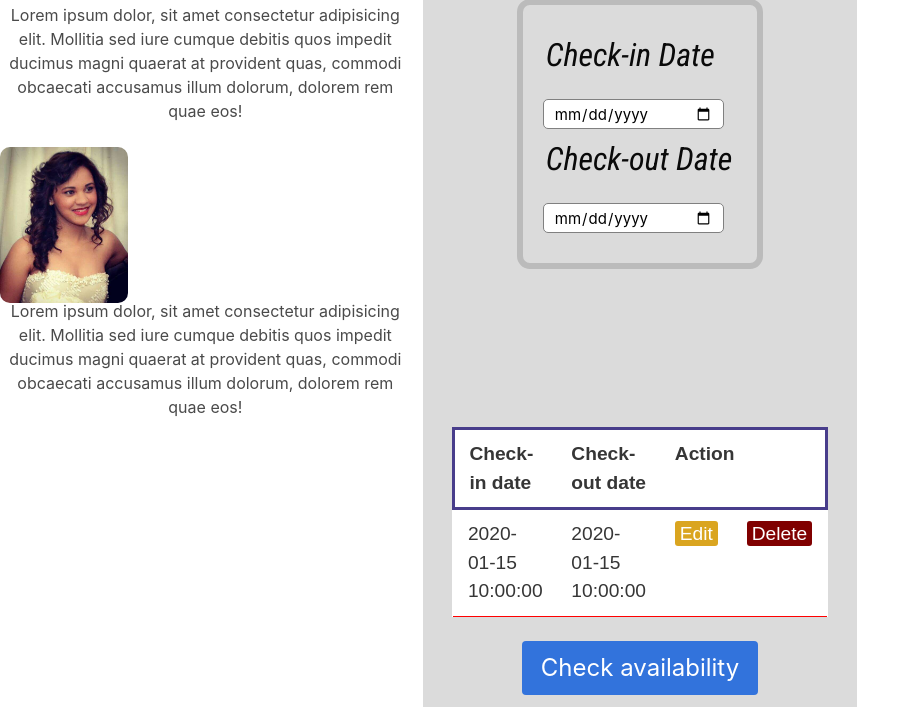
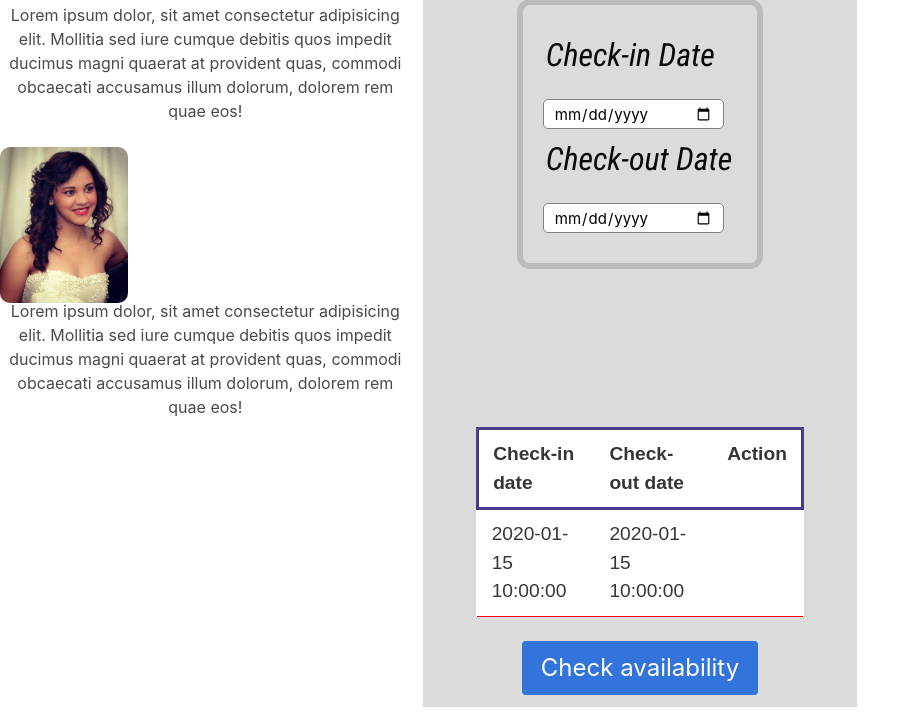
Before and after one commit to urickesau1/hotel_booking_system, a PHP site: page / in a window 1280 px wide. Shown: the part 1732-2451 px from the top of the page, without its empty margins (0-920 px from the left). Run offline with PHP 8.4, Linux system fonts and the light colour scheme; tables that the repository leaves empty or names only in its code hold one stand-in row (values such as "Sample post"); some web fonts are replaced.

```diff
--- a/index.php
+++ b/index.php
@@ -369,10 +369,6 @@ if (isset($_GET['edit'])) {
             <tr>
                 <td><?php echo $row['date_in']; ?></td>
                 <td><?php echo $row['date_out']; ?></td>
-                <!--Edit the selected data on the index page-->
-                <td><a class="edit_btn" href="index.php?edit=<?php echo $row['id']; ?>">Edit</a></td>
-                <!--Delete the selected data from the server and database-->
-                <td><a class="dlt_btn" href="server.php?dlt=<?php echo $row['id']; ?>">Delete</a></td>
             </tr>
 
         <?php }?>
```
